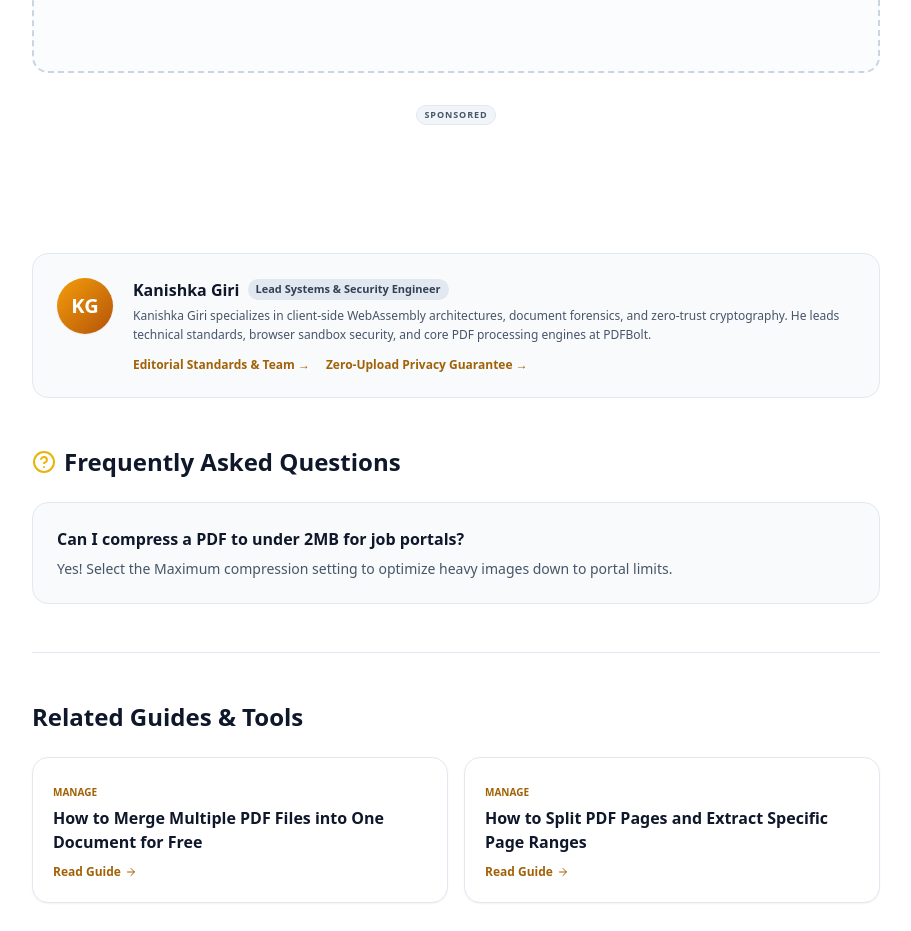
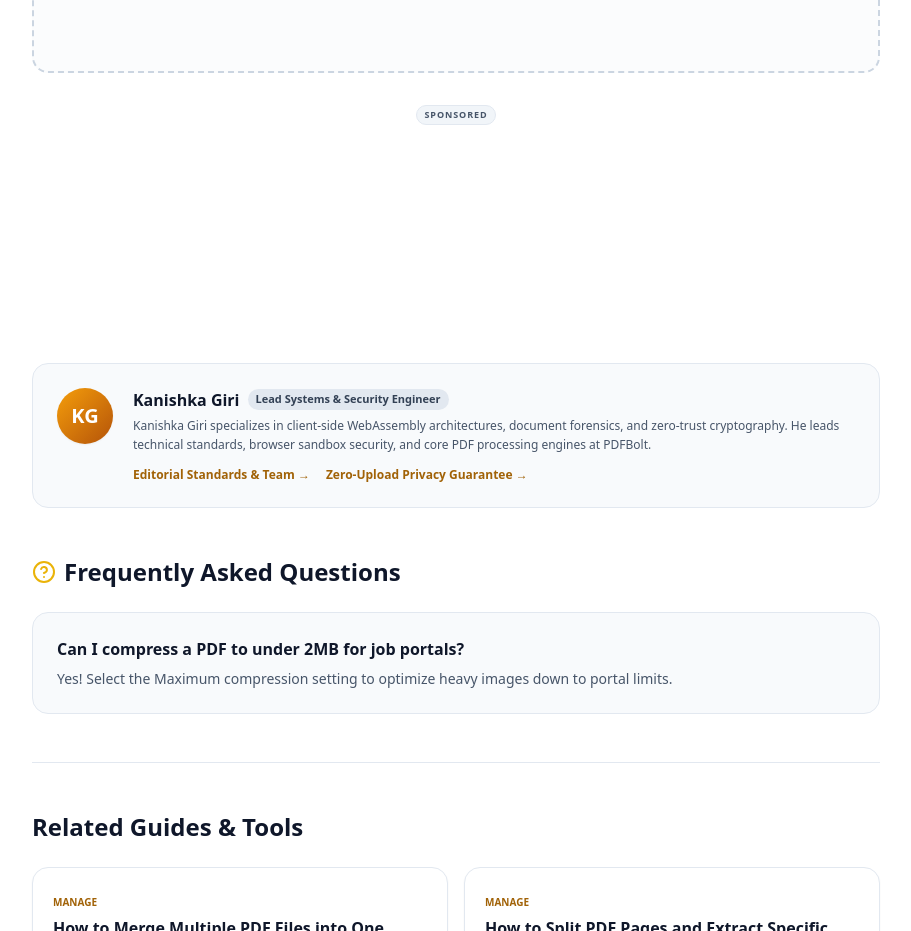
Before and after one commit to kanishka-iot-ai/PDFBolt, a React (Vite) app: page /guides/how-to-compress-a-pdf/ in a window 1280 px wide. Shown: the part 1720-2651 px from the top of the page, without its empty margins (184-1095 px from the left). Built offline with nearby package versions, Linux system fonts and the light colour scheme; no server answers.

Commit message:
feat(adsterra): configure production 4:1 Native Banner key with isolated iframe rendering

```diff
--- a/src/components/AdsterraBanner.tsx
+++ b/src/components/AdsterraBanner.tsx
@@ -25,6 +25,7 @@ interface FormatDimensions {
 
 const DEFAULT_728X90_KEY = '13354ccc8669e9f00c6b801f09f46212';
 const DEFAULT_300X250_KEY = 'b829e60459e206fdcb08b6bd0e342172';
+const DEFAULT_NATIVE_KEY = '26aab08ad2920bd1cefce60e5614fc1b';
 const DEFAULT_SCRIPT_BASE = 'https://bauval.org/22';
 
 const FORMAT_CONFIG: Record<Exclude<AdsterraFormat, 'responsive'>, FormatDimensions> = {
@@ -68,11 +69,13 @@ const FORMAT_CONFIG: Record<Exclude<AdsterraFormat, 'responsive'>, FormatDimensi
 const resolveScriptUrl = (adKey: string, scriptDomain: string, isNative: boolean): string => {
   if (isNative) {
     if (scriptDomain.startsWith('http')) {
-      return scriptDomain.endsWith('.js')
-        ? scriptDomain
-        : `${scriptDomain.replace(/\/+$/, '')}/${adKey}/invoke.js`;
+      const clean = scriptDomain.replace(/\/+$/, '');
+      if (clean.includes('/22')) {
+        return `${clean.replace('/22', '/21')}/${adKey}`;
+      }
+      return `${clean}/${adKey}`;
     }
-    return `//${scriptDomain}/${adKey}/invoke.js`;
+    return `https://bauval.org/21/${adKey}`;
   }
 
   // Display banner format
@@ -230,6 +233,7 @@ export const AdsterraBanner: React.FC<AdsterraBannerProps> = ({
     if (format === 'responsive') return '';
     if (format === '728x90') return (import.meta.env.VITE_ADSTERRA_728X90_KEY as string) || DEFAULT_728X90_KEY;
     if (format === '300x250') return (import.meta.env.VITE_ADSTERRA_300X250_KEY as string) || DEFAULT_300X250_KEY;
+    if (format === 'native') return (import.meta.env.VITE_ADSTERRA_NATIVE_KEY as string) || DEFAULT_NATIVE_KEY;
     const cfg = FORMAT_CONFIG[format];
     return (import.meta.env[cfg.envKeyName] as string) || '';
   }, [format, customKey]);
--- a/src/pages/GuideDetailPage.tsx
+++ b/src/pages/GuideDetailPage.tsx
@@ -244,7 +244,7 @@ const GuideDetailPage: React.FC<GuideDetailPageProps> = ({ darkMode }) => {
 
         {/* Non-Intrusive In-Content Sponsored Slot */}
         <AdSlot placement="GUIDE_IN_CONTENT" />
-        <AdsterraBanner format="responsive" className="my-8" />
+        <AdsterraBanner format="native" className="my-8" />
 
         {/* Author Bio & E-E-A-T Credibility Box */}
         <section className={`p-6 rounded-2xl border mb-12 flex flex-col sm:flex-row gap-5 items-start ${
```
